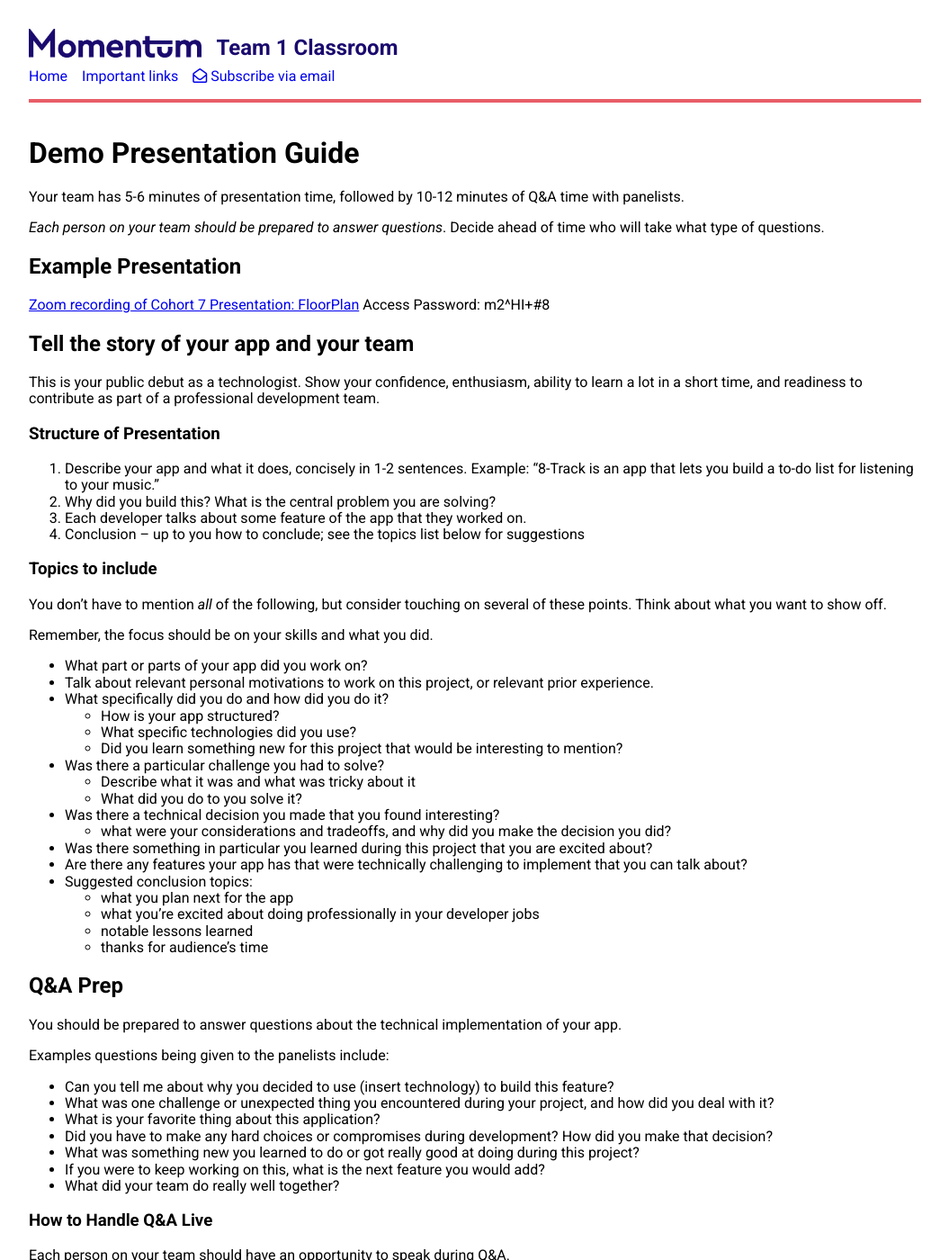
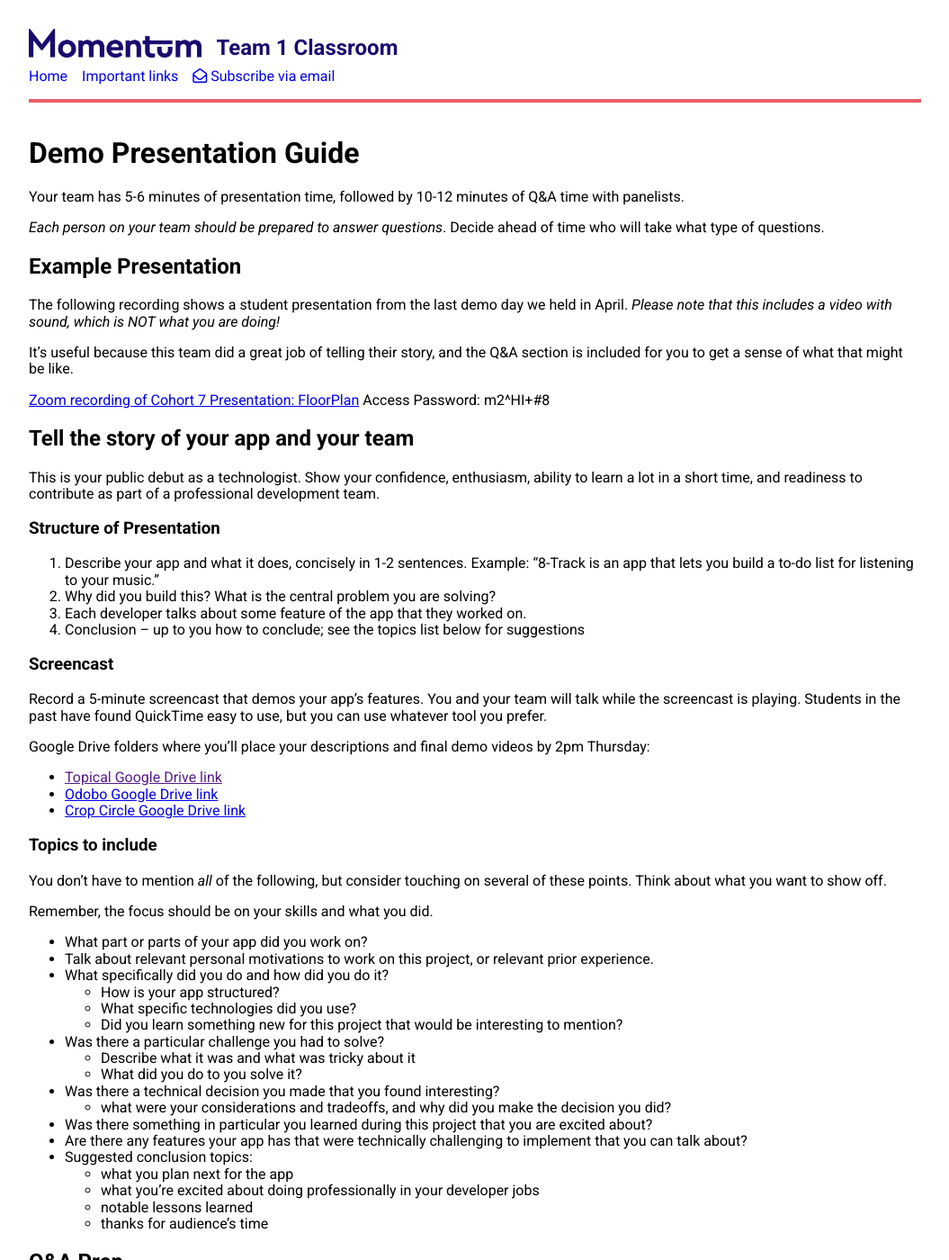
Before and after one commit to Momentum-Morehouse-2/Momentum-Morehouse-2.github.io, a Jekyll site: the page built from phase-4-demos.md, in a window 1280 px wide and 1400 px high. Shown: the whole window at 90% size, without its empty margins (112-1167 px from the left). Built offline with Jekyll 4.4.1, drawn with Linux system fonts in a browser that asks for light colours; nearby versions of some CDN libraries; our own code applies the rules of GitHub Pages for plain Markdown files.

Commit message:
Update demo details

```diff
--- a/phase-4-demos.md
+++ b/phase-4-demos.md
@@ -5,6 +5,10 @@ Your team has 5-6 minutes of presentation time, followed by 10-12 minutes of Q&A
 _Each person on your team should be prepared to answer questions_. Decide ahead of time who will take what type of questions.
 
 ## Example Presentation
+
+The following recording shows a student presentation from the last demo day we held in April. *Please note that this includes a video with sound, which is NOT what you are doing!*
+
+It's useful because this team did a great job of telling their story, and the Q&A section is included for you to get a sense of what that might be like.
 
 [Zoom recording of Cohort 7 Presentation: FloorPlan](https://us02web.zoom.us/rec/share/6MJbDfbcrnFIW53ssWXUf4d5Jdy-eaa80CEbr6YNn0up2tvDplCR98P04IbcqLv1)
 Access Password: m2^HI+#8
@@ -19,6 +23,16 @@ This is your public debut as a technologist. Show your confidence, enthusiasm, a
 2. Why did you build this? What is the central problem you are solving?
 3. Each developer talks about some feature of the app that they worked on.
 4. Conclusion -- up to you how to conclude; see the topics list below for suggestions
+
+### Screencast
+
+Record a 5-minute screencast that demos your app's features. You and your team will talk while the screencast is playing. Students in the past have found QuickTime easy to use, but you can use whatever tool you prefer.
+
+Google Drive folders where you'll place your descriptions and final demo videos by 2pm Thursday:
+
+- [Topical Google Drive link]()
+- [Odobo Google Drive link](https://drive.google.com/drive/folders/1xeSIE3eTdD4pfcHw1dRih2j47LV_gch9?usp=sharing)
+- [Crop Circle Google Drive link](https://drive.google.com/drive/folders/1FhSJlsrX1gi2-WHzVQQyurJRK53T9IsZ?usp=sharing)
 
 ### Topics to include
 
```
